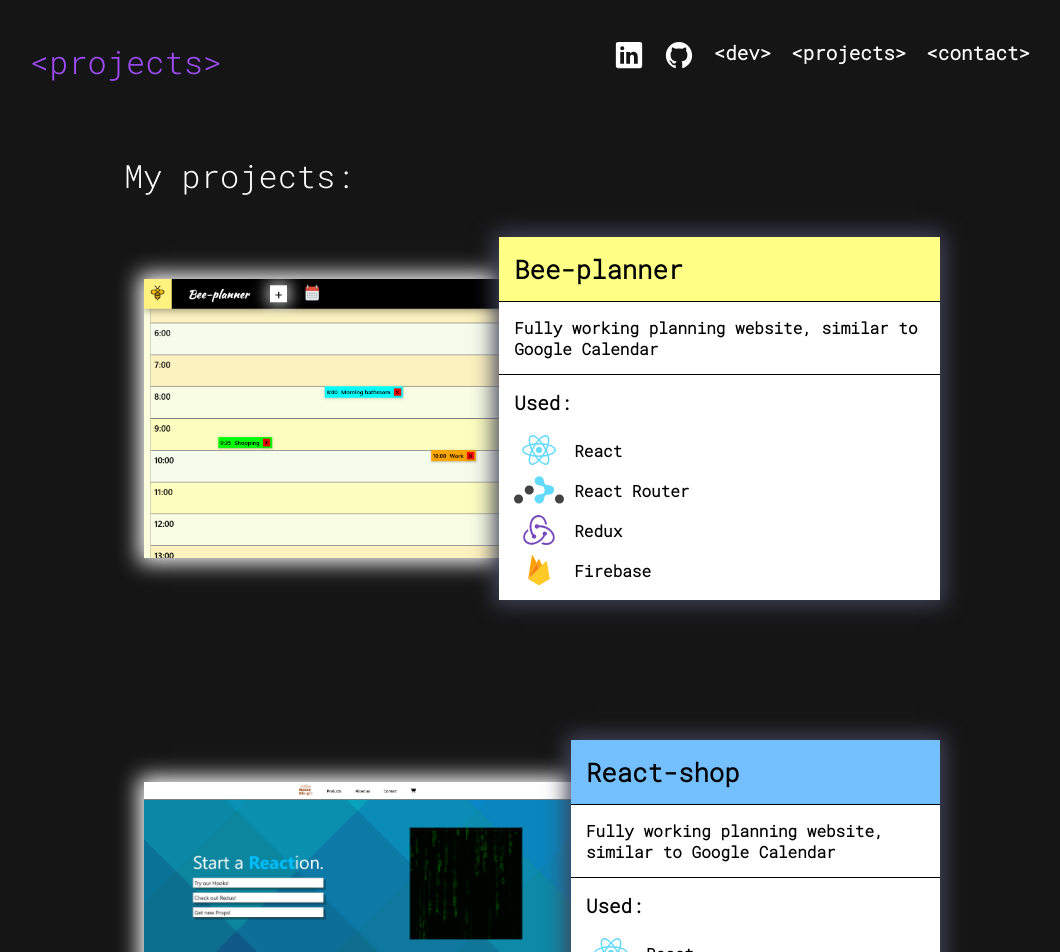
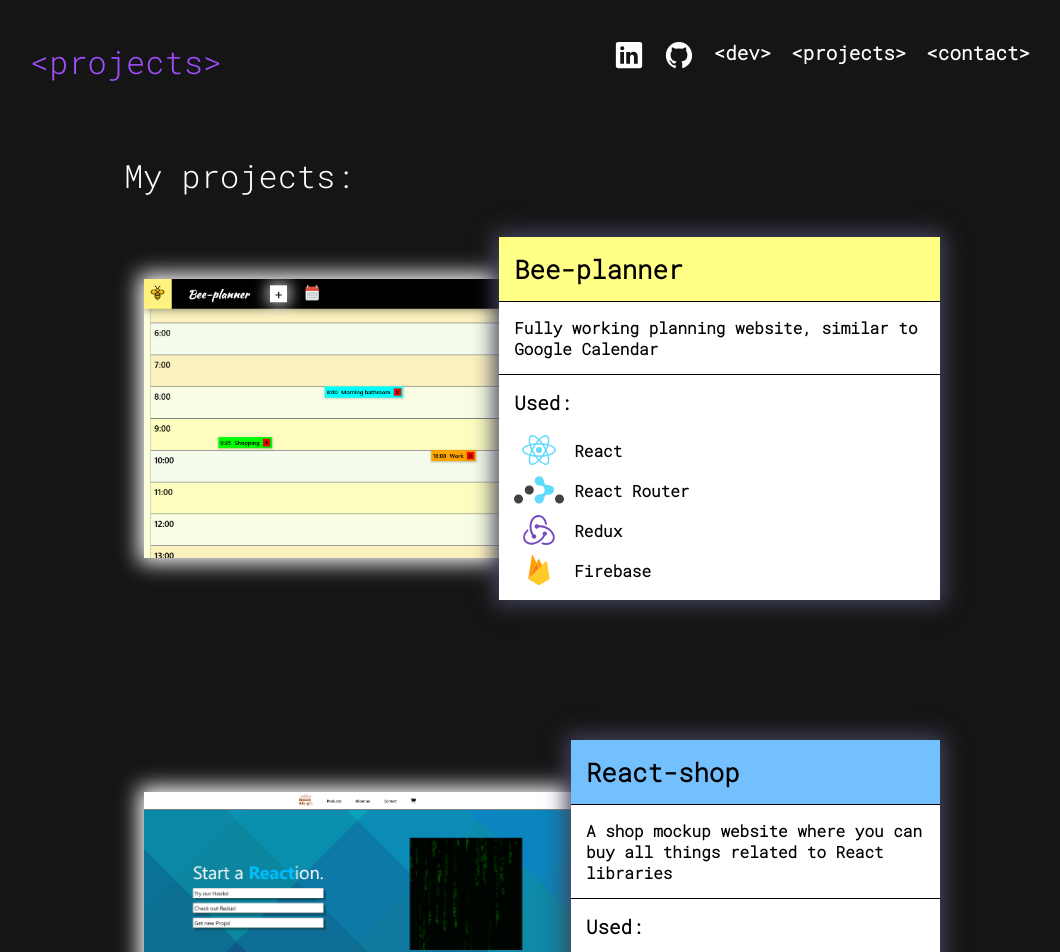
Before and after one commit to Sawarz/portfolio, a React (Create React App) app: page /#/projects in a window 1280 px wide. Shown: the top 952 px of the page, without its empty margins (98-1158 px from the left). Built offline with nearby package versions, Linux system fonts and the light colour scheme; some icons are missing.

Commit message:
Fix react-shop description

```diff
--- a/src/components/projects/Projects.js
+++ b/src/components/projects/Projects.js
@@ -60,7 +60,7 @@
               </a>
             </div>
             <div className={styles.divider}></div>
-            <div className={styles.description}>Fully working planning website, similar to Google Calendar</div>
+            <div className={styles.description}>A shop mockup website where you can buy all things related to React libraries</div>
             <div className={styles.divider}></div>
             <div className={styles.learnedList}>
               <div className={styles.projectSubtitle}>Used:</div>
```
